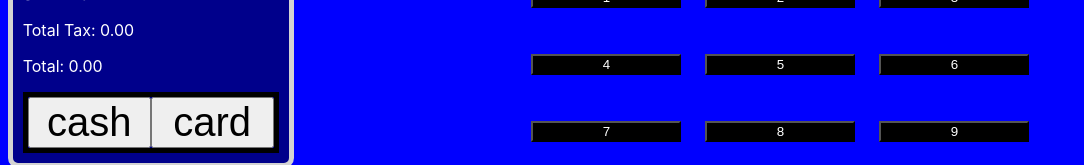
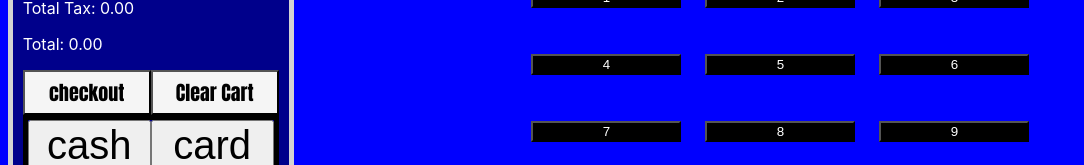
Before and after one commit to KGallo31/Untoasted, a React (Create React App) app in the folder client/: page /checkout/1 in a window 1280 px wide. Shown: the part 227-392 px from the top of the page, without its empty margins (0-1084 px from the left). Built offline with nearby package versions, Linux system fonts and the light colour scheme; no server answers.

Commit message:
Removing unused code

```diff
--- a/client/src/components/Cart.js
+++ b/client/src/components/Cart.js
@@ -2,9 +2,8 @@ import React, { useState } from "react";
 import CartItem from "./CartItem";
 import { useNavigate } from "react-router-dom";
 
-function Cart({ cartItems, isCheckOut, setCartItems,removeCartItem}) {
+function Cart({ cartItems, setCartItems,removeCartItem}) {
   const navigate = useNavigate();
-  const [checkout, setCheckout] = useState(isCheckOut);
 
   let subTotal = 0;
   let total = 0;
@@ -103,12 +102,12 @@ function Cart({ cartItems, isCheckOut, setCartItems,removeCartItem}) {
             flexGrow: "1",
           }}
         >
-          {checkout && (
+          {(
             <button className="Cart-button" onClick={handleCheckOut}>
               checkout
             </button>
           )}
-          {checkout && (
+          {(
             <button className="Cart-button"  onClick={() => setCartItems([])}>
               Clear Cart
             </button>
--- a/client/src/components/CartItem.js
+++ b/client/src/components/CartItem.js
@@ -1,6 +1,6 @@
 import React from "react";
 
-function CartItem({ item,removeCartItem }) {
+function CartItem({ item }) {
   return (
     <div
       style={{
@@ -16,7 +16,6 @@ function CartItem({ item,removeCartItem }) {
     >
       <p style={{ paddingLeft: "1px", alignSelf: "flex-start" }}>{item.name}</p>
       <p style={{ paddingRight: "1px", alignSelf: "flex-end" }}>{item.price}</p>
-      {/* <button onClick={() => removeCartItem(item)}>X</button> */}
     </div>
   );
 }
--- a/client/src/components/ClockIn.js
+++ b/client/src/components/ClockIn.js
@@ -3,7 +3,6 @@ import { Link } from "react-router-dom";
 
 function ClockIn({ user, setUser,clockIn}) {
   const [pin, setPin] = useState("");
-  // const [username, setUsername] = useState("");
 
   const handleSubmit = (e) => {
     e.preventDefault();
--- a/client/src/components/Home.js
+++ b/client/src/components/Home.js
@@ -41,7 +41,6 @@ function Home({
           <Cart
             cartItems={cartItems}
             isCardPayment={isCardPayment}
-            isCheckOut={true}
             setCartItems={setCartItems}
             removeCartItem={removeCartItem}
           />
```
Also changed, not shown: client/src/App.js (+1 -13 lines).
